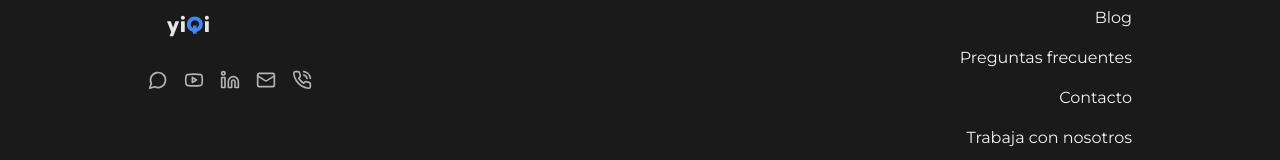
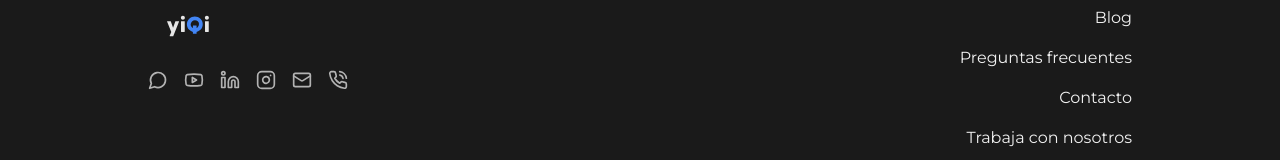
Before and after one commit to smenendez-hue/web, a Next.js app: page /contacto in a window 1280 px wide. Shown: the part 1207-1367 px from the top of the page. Built offline with nearby package versions, Linux system fonts and the light colour scheme; no server answers.

Commit message:
Añado instagram

```diff
--- a/components/footer.tsx
+++ b/components/footer.tsx
@@ -1,5 +1,5 @@
 import Image from "next/image"
-import { Youtube, Linkedin, PhoneCall, Mail, MessageCircle } from "lucide-react"
+import { Youtube, Linkedin, PhoneCall, Mail, MessageCircle, Instagram } from "lucide-react"
 
 import { BLOG_ENABLE } from "@/lib/blog-settings"
 
@@ -51,6 +51,15 @@ export function Footer() {
               <Linkedin className="w-5 h-5" />
             </a>
             <a
+              href="https://www.instagram.com/yiqisa/"
+              target="_blank"
+              rel="noopener noreferrer"
+              className="text-text-secondary hover:text-text-primary transition-colors"
+              aria-label="Instagram"
+            >
+              <Instagram className="w-5 h-5" />
+            </a>
+            <a
               href="mailto:comercial@yiqi.com.ar"
               className="text-text-secondary hover:text-text-primary transition-colors"
               aria-label="Email"
--- a/package.json
+++ b/package.json
@@ -1,5 +1,5 @@
 {
-  "name": "my-v0-project",
+  "name": "yiqisa",
   "version": "0.1.0",
   "private": true,
   "scripts": {
```
Also changed, not shown: 1 other file (tests, documents, lock files or other folders).
